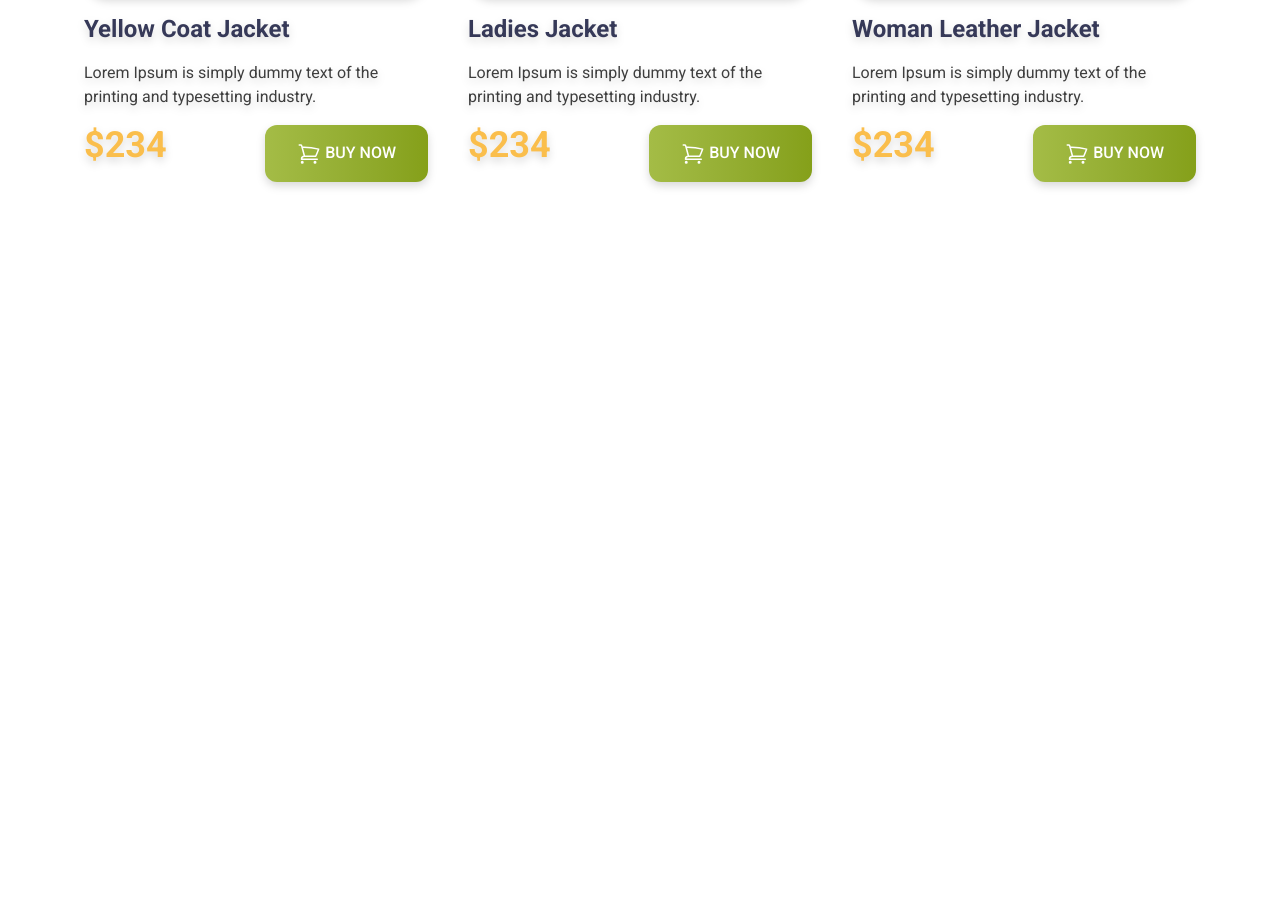
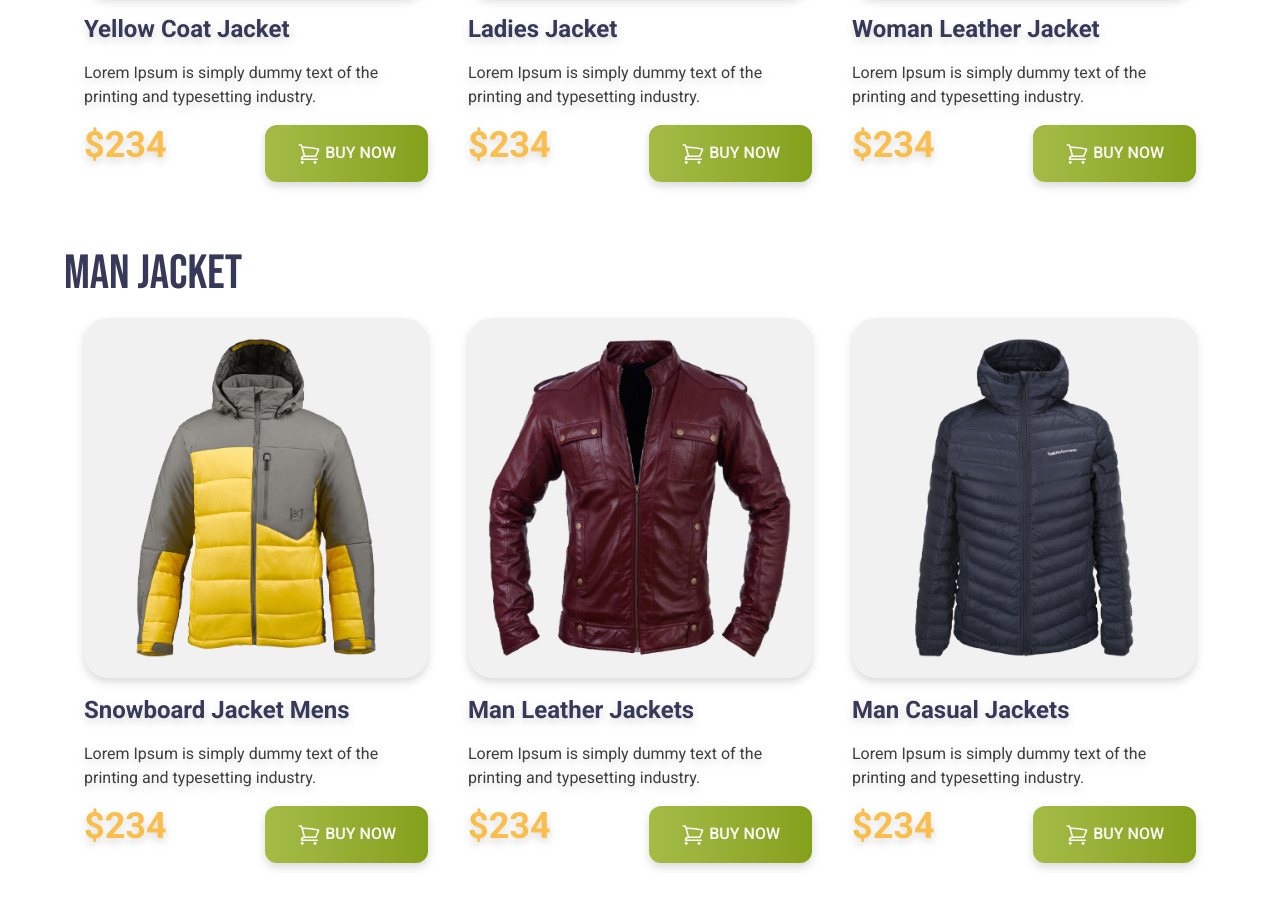
Before and after one commit to prodip36/penguin-fashion-tailwind, a plain HTML site: page index.html in a window 1280 px wide. Shown: the part 1018-1926 px from the top of the page. Before the commit the page ends 1268 px from the top, so only its background shows below. Drawn offline with nearby package versions, Linux system fonts and the light colour scheme.

Commit message:
Man jacket section added

```diff
--- a/index.html
+++ b/index.html
@@ -48,7 +48,7 @@
     <main class="max-w-6xl mx-auto">
         <!-- woman jacket section -->
          <section class="my-12">
-            <h3 class="uppercase text-[#363958] font-bebas-neue text-5xl">WoMan Jacket</h3>
+            <h3 class="uppercase text-[#363958] font-bebas-neue text-5xl text-center md:text-left lg:text-left">WoMan Jacket</h3>
             <!-- Jacket card container -->
             <div class="grid grid-cols-1 md:grid-cols-2 lg:grid-cols-3">
                   <!-- jacket card 1 -->
@@ -112,8 +112,72 @@
             </div>
          </section>
          <!-- Man jacket section -->
-          <section>
+          <section class="my-12">
+            <h2 class="text-[#363958] text-5xl font-bebas-neue text-center md:text-left lg:text-left">Man Jacket</h2>
+            <!-- Man jacket container -->
+            <div class="grid grid-cols-1  md:grid-cols-2 lg:grid-cols-3">
+                <!-- Man jacket card 1-->
+                <div class="p-5 rounded-3xl space-y-4 drop-shadow-lg">
+                    <img class="bg-[#F1F1F1] rounded-3xl p-5" src="./images/jacket-4.png" alt="">
+                    <h3 class="font-bold text-2xl text-[#363958]">Snowboard Jacket Mens</h3>
+                    <p class="text-base text-[#3E3E3E]">Lorem Ipsum is simply dummy text of the
+                        printing and typesetting industry.</p>
 
+                        <div class="flex justify-between">
+                          <h3 class="text-4xl text-[#FABE4C] font-bold">$234</h3>
+                        <button class="bg-lime-600 py-4 px-8 rounded-xl font-medium text-white bg-gradient-to-r from-[#A4BC46] to-[#85A019]">
+
+
+                          <svg xmlns="http://www.w3.org/2000/svg" fill="none" viewBox="0 0 24 24" stroke-width="1.5" stroke="currentColor" class="size-6 text-white inline">
+                          <path stroke-linecap="round" stroke-linejoin="round" d="M2.25 3h1.386c.51 0 .955.343 1.087.835l.383 1.437M7.5 14.25a3 3 0 0 0-3 3h15.75m-12.75-3h11.218c1.121-2.3 2.1-4.684 2.924-7.138a60.114 60.114 0 0 0-16.536-1.84M7.5 14.25 5.106 5.272M6 20.25a.75.75 0 1 1-1.5 0 .75.75 0 0 1 1.5 0Zm12.75 0a.75.75 0 1 1-1.5 0 .75.75 0 0 1 1.5 0Z" />
+                        </svg>
+
+                          BUY NOW</button>
+                        </div>
+
+                </div>
+                 <!-- Man jacket card 2-->
+                 <div class="p-5 rounded-3xl space-y-4 drop-shadow-lg">
+                  <img class="bg-[#F1F1F1] rounded-3xl p-5" src="./images/jacket-5.png" alt="">
+                  <h3 class="font-bold text-2xl text-[#363958]">Man Leather Jackets</h3>
+                  <p class="text-base text-[#3E3E3E]">Lorem Ipsum is simply dummy text of the
+                      printing and typesetting industry.</p>
+
+                      <div class="flex justify-between">
+                        <h3 class="text-4xl text-[#FABE4C] font-bold">$234</h3>
+                      <button class="bg-lime-600 py-4 px-8 rounded-xl font-medium text-white bg-gradient-to-r from-[#A4BC46] to-[#85A019]">
+
+
+                        <svg xmlns="http://www.w3.org/2000/svg" fill="none" viewBox="0 0 24 24" stroke-width="1.5" stroke="currentColor" class="size-6 text-white inline">
+                        <path stroke-linecap="round" stroke-linejoin="round" d="M2.25 3h1.386c.51 0 .955.343 1.087.835l.383 1.437M7.5 14.25a3 3 0 0 0-3 3h15.75m-12.75-3h11.218c1.121-2.3 2.1-4.684 2.924-7.138a60.114 60.114 0 0 0-16.536-1.84M7.5 14.25 5.106 5.272M6 20.25a.75.75 0 1 1-1.5 0 .75.75 0 0 1 1.5 0Zm12.75 0a.75.75 0 1 1-1.5 0 .75.75 0 0 1 1.5 0Z" />
+                      </svg>
+
+                        BUY NOW</button>
+                      </div>
+
+              </div>
+               <!-- Man jacket card 3-->
+               <div class="p-5 rounded-3xl space-y-4 drop-shadow-lg">
+                <img class="bg-[#F1F1F1] rounded-3xl p-5" src="./images/jacket-6.png" alt="">
+                <h3 class="font-bold text-2xl text-[#363958]">Man Casual Jackets</h3>
+                <p class="text-base text-[#3E3E3E]">Lorem Ipsum is simply dummy text of the
+                    printing and typesetting industry.</p>
+
+                    <div class="flex justify-between">
+                      <h3 class="text-4xl text-[#FABE4C] font-bold">$234</h3>
+                    <button class="bg-lime-600 py-4 px-8 rounded-xl font-medium text-white bg-gradient-to-r from-[#A4BC46] to-[#85A019]">
+
+
+                      <svg xmlns="http://www.w3.org/2000/svg" fill="none" viewBox="0 0 24 24" stroke-width="1.5" stroke="currentColor" class="size-6 text-white inline">
+                      <path stroke-linecap="round" stroke-linejoin="round" d="M2.25 3h1.386c.51 0 .955.343 1.087.835l.383 1.437M7.5 14.25a3 3 0 0 0-3 3h15.75m-12.75-3h11.218c1.121-2.3 2.1-4.684 2.924-7.138a60.114 60.114 0 0 0-16.536-1.84M7.5 14.25 5.106 5.272M6 20.25a.75.75 0 1 1-1.5 0 .75.75 0 0 1 1.5 0Zm12.75 0a.75.75 0 1 1-1.5 0 .75.75 0 0 1 1.5 0Z" />
+                    </svg>
+
+                      BUY NOW</button>
+                    </div>
+
+            </div>
+
+            </div>
           </section>
     </main>
     <footer>
```
